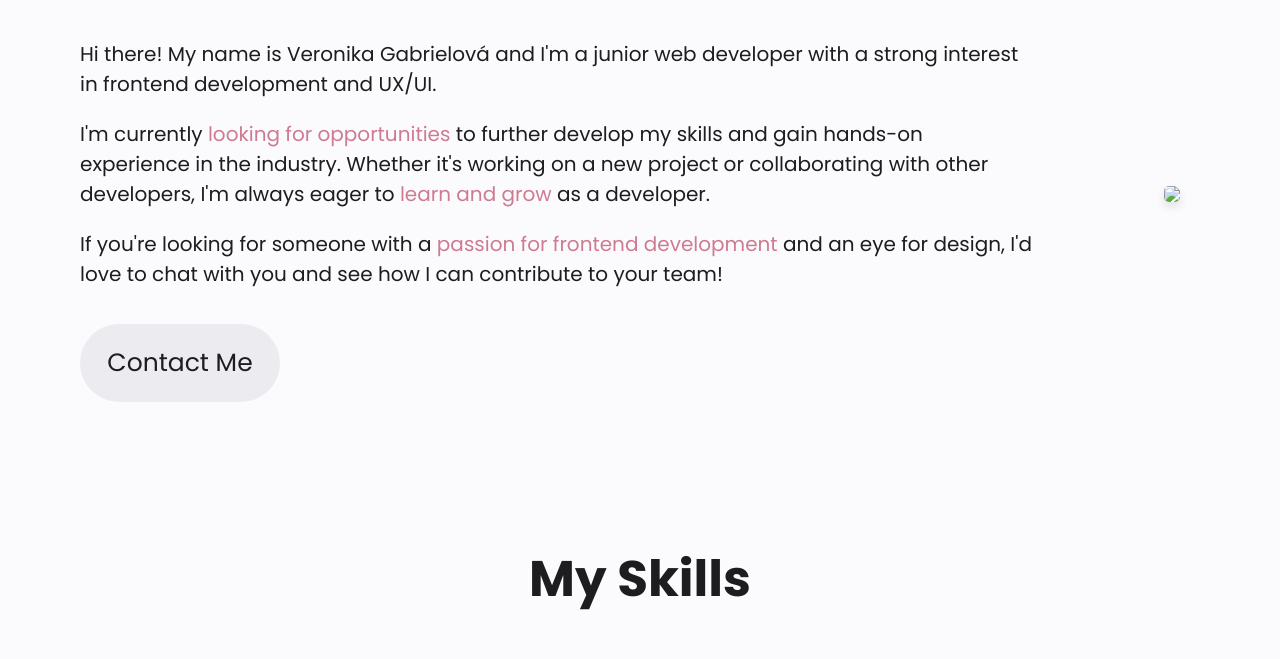
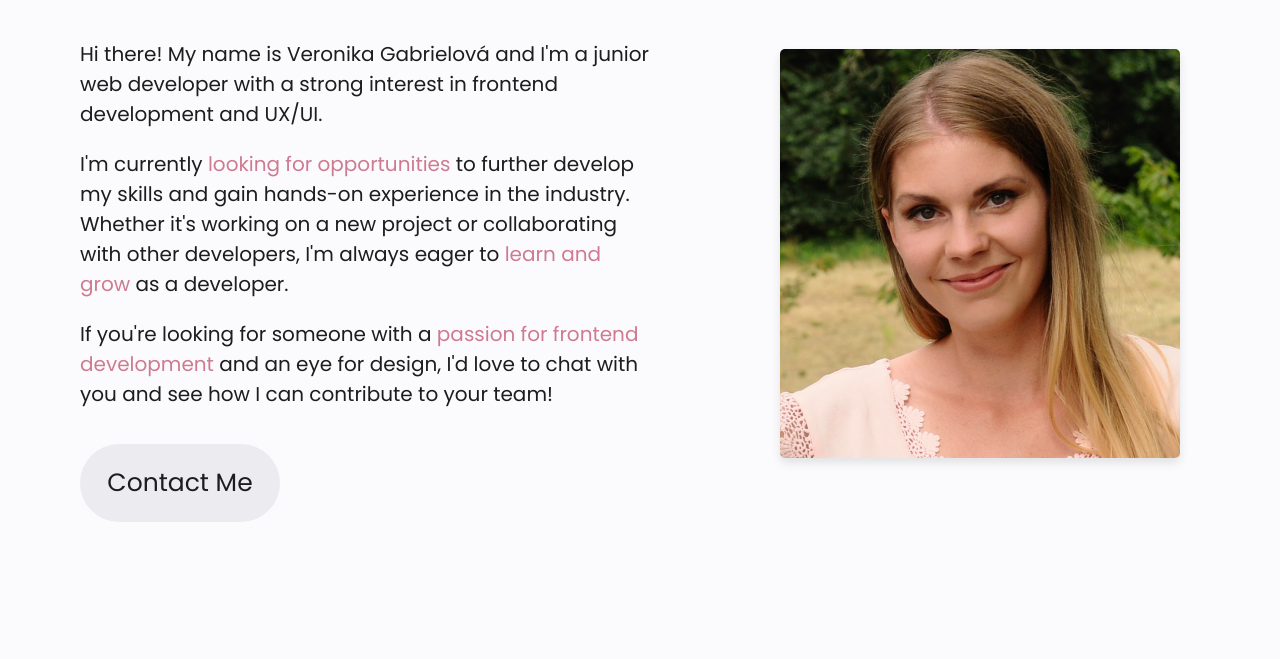
Before and after one commit to VeronikaGabrielova/Portfolio-Veronika-Gabrielova, a plain HTML site: page index.html in a window 1280 px wide. Shown: the part 978-1637 px from the top of the page. Drawn offline with nearby package versions, Linux system fonts and the light colour scheme; files that its build step writes are made by us from their sources; the site is published under a folder, as on GitHub Pages, so addresses that start at the root find nothing.

Commit message:
correct path to profile-img

```diff
--- a/index.html
+++ b/index.html
@@ -130,7 +130,7 @@
 
       <div class="headshot-container">
         <div class="headshot">
-          <img class="headshot-image" src="/src/images/profile.jpg" />
+          <img class="headshot-image" src="./src/images/profile.jpg" />
         </div>
       </div>
     </section>
```
